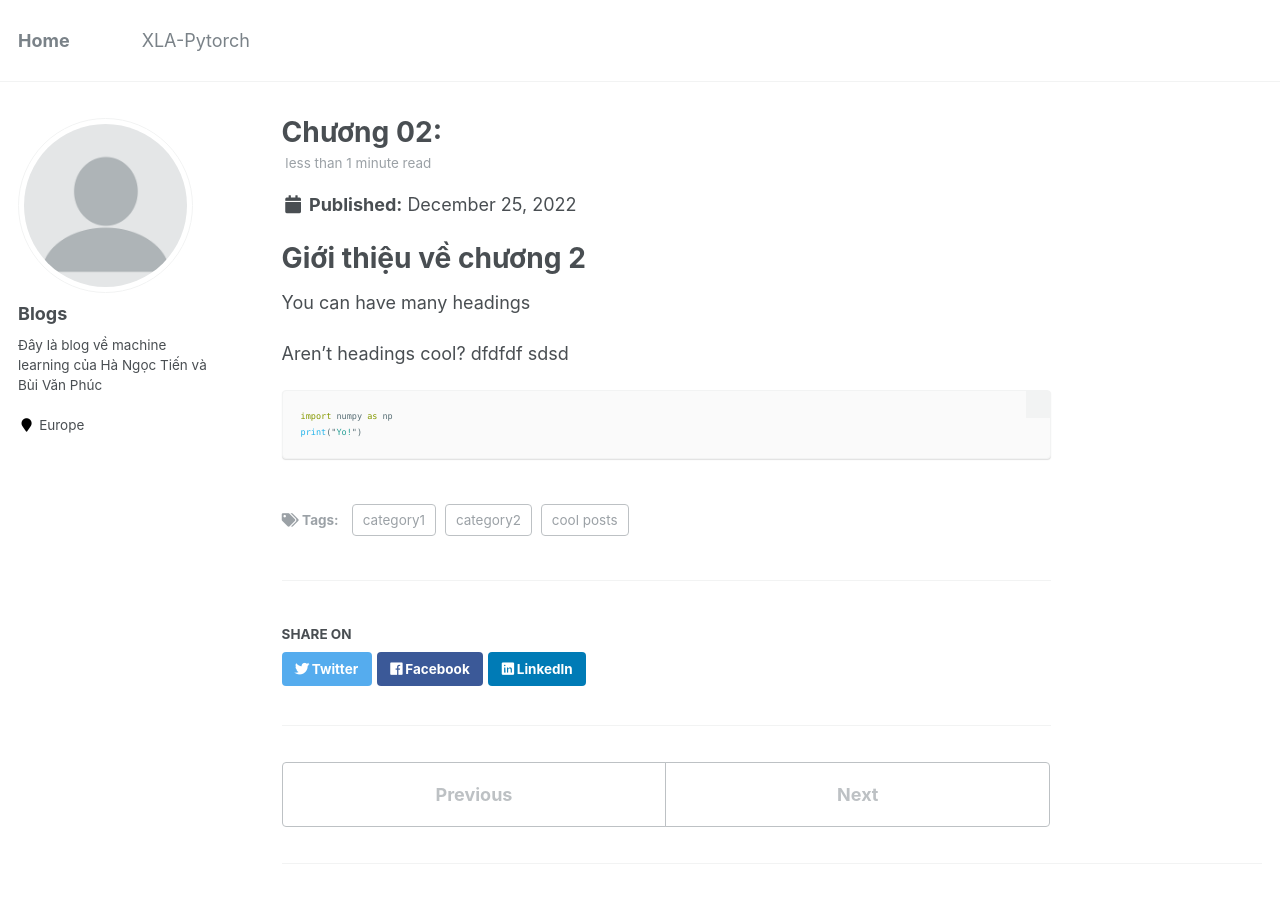
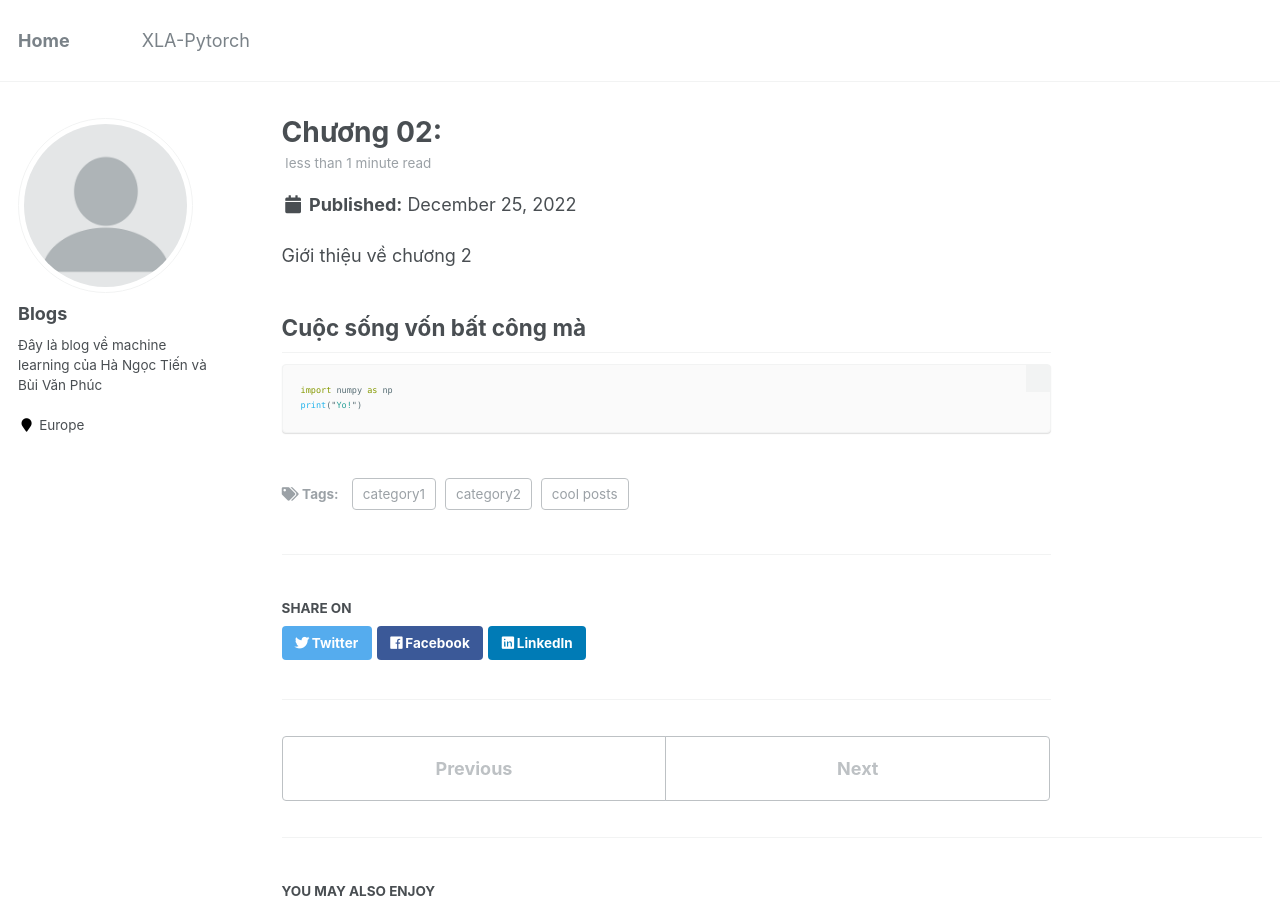
Before and after one commit to vanphuc-bui/MordenComputervision, a Jekyll site: the page built from _posts/2022-12-25-chapter-02.md, in a window 1280 px wide and 900 px high. Built offline with Jekyll 4.4.1, drawn with Linux system fonts in a browser that asks for light colours.

Commit message:
change minor

````diff
--- a/_posts/2022-12-25-chapter-02.md
+++ b/_posts/2022-12-25-chapter-02.md
@@ -9,13 +9,9 @@ tags:
 ---
 
 Giới thiệu về chương 2
-======
 
 
-You can have many headings
-
-
-Aren't headings cool? dfdfdf sdsd
+## Cuộc sống vốn bất công mà
 
 ```py
 import numpy as np
````
